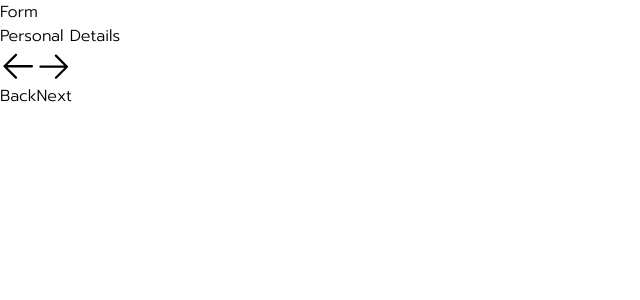
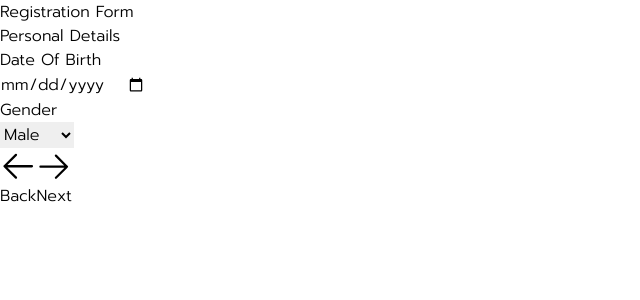
Before and after one commit to Somavik99/my-repo, a React (Vite) app: page / in a window 1280 px wide. Both pictures are taken after a click on the button "Next". Shown: the top 300 px of the page, without its empty margins (0-640 px from the left). Built offline with nearby package versions, Linux system fonts and the light colour scheme.

Commit message:
useRef() initiated

```diff
--- a/src/App.jsx
+++ b/src/App.jsx
@@ -7,7 +7,7 @@ import { FormContextProvider } from "./Components/Context/FormContextProvider";
 function App() {
   return (
     <>
-      <h1 className="text-3xl font-bold underline">Form</h1>
+      <h1 className="text-3xl font-bold flex justify-center align-middle m-10">Registration Form</h1>
       <FormContextProvider><Form /></FormContextProvider>
     </>
   );
--- a/src/Components/Forms/Form.jsx
+++ b/src/Components/Forms/Form.jsx
@@ -38,14 +38,13 @@ const Form = () => {
     <div className="Form">
       <div className="Form_container">
         <div className="header flex justify-center align-middle text-[25px]">
-          <h1 >{FormHeader[state.Page]}</h1>
+          <h1>{FormHeader[state.Page]}</h1>
         </div>
         <div className="body m-5 p-5 flex justify-center align-middle ">
           {PageComponents()}
         </div>
         <div className="footer flex justify-center align-middle gap-[18rem] m-5 p-5">
           <span>
-            {" "}
             <button
               disabled={state.Page == 0}
               className="w-2 h-2"
@@ -56,7 +55,6 @@ const Form = () => {
             </button>
           </span>
           <span>
-
             <button
               disabled={state.Page == FormHeader.length - 1}
               onClick={NextPage}
--- a/src/Components/Obligations/Obligations.jsx
+++ b/src/Components/Obligations/Obligations.jsx
@@ -1,7 +1,9 @@
 import React from "react";
 
 const Obligations = () => {
-  return <div></div>;
+  return <div>
+
+  </div>;
 };
 
 export default Obligations;
--- a/src/Components/Personal/Personal.jsx
+++ b/src/Components/Personal/Personal.jsx
@@ -1,11 +1,25 @@
-import React from 'react'
+import React from "react";
 
 const Personal = () => {
   return (
-    <div>
+    <div className="">
+        <div className="date m-4 p-8 flex-initial">
+          <p><label htmlFor="dob">Date Of Birth</label></p>
+        <input type="date" name="" id="" />
+      </div>
+      <span className="options">
+        <label htmlFor="gender">Gender</label>
+        <p>
+          <select name="gender" id="">
+            <option value="">Male</option>
+            <option value="">Female</option>
+            <option value="">Other</option>
+          </select>
+        </p>
+      </span>
 
     </div>
-  )
-}
+  );
+};
 
-export default Personal
+export default Personal;
--- a/src/Components/SignUp/SignUp.jsx
+++ b/src/Components/SignUp/SignUp.jsx
@@ -1,27 +1,39 @@
-import React from "react";
+import React, { useEffect, useRef } from "react";
 
 const SignUp = () => {
+  const inputRef = useRef(null)
+  useEffect(()=>{
+    inputRef.current.focus();
+  },[])
   return (
     <div >
       <div>
         <input
           type="text"
-          className="outline-0 border-l-[5px]  border-r-[5px]  border-t-2 border-b-2 m-2 p-2 rounded-lg"
+          ref={inputRef}
+          className="name outline-0 border-l-[5px] border-gray-800 hover:border-gradient-to-rborder-blue-500 border-r-[5px]  border-t-2 border-b-2 m-2 p-2 rounded-lg"
           placeholder="name..."
         />
       </div>
       <div>
         <input
           type="email"
-          className="outline-0 border-l-[5px]  border-r-[5px]  border-t-2 border-b-2 m-2 p-2 rounded-lg "
+          className="email outline-0 border-l-[5px]  border-r-[5px]  border-t-2 border-b-2 m-2 p-2 rounded-lg "
           placeholder="Email..."
         />
       </div>
       <div>
         <input
           type="password"
-          className="outline-0 border-l-[5px]  border-r-[5px] border-t-2 border-b-2 m-2 p-2 rounded-lg"
+          className="pass outline-0 border-l-[5px]  border-r-[5px] border-t-2 border-b-2 m-2 p-2 rounded-lg"
           placeholder="Password..."
+        />
+      </div>
+      <div>
+        <input
+          type="password"
+          className="cPass outline-0 border-l-[5px]  border-r-[5px] border-t-2 border-b-2 m-2 p-2 rounded-lg"
+          placeholder="Confirm Password..."
         />
       </div>
     </div>
```
